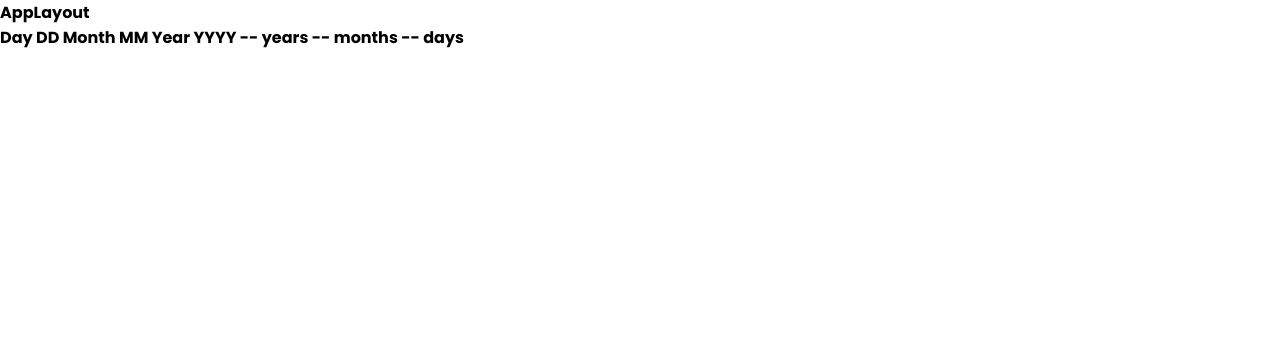
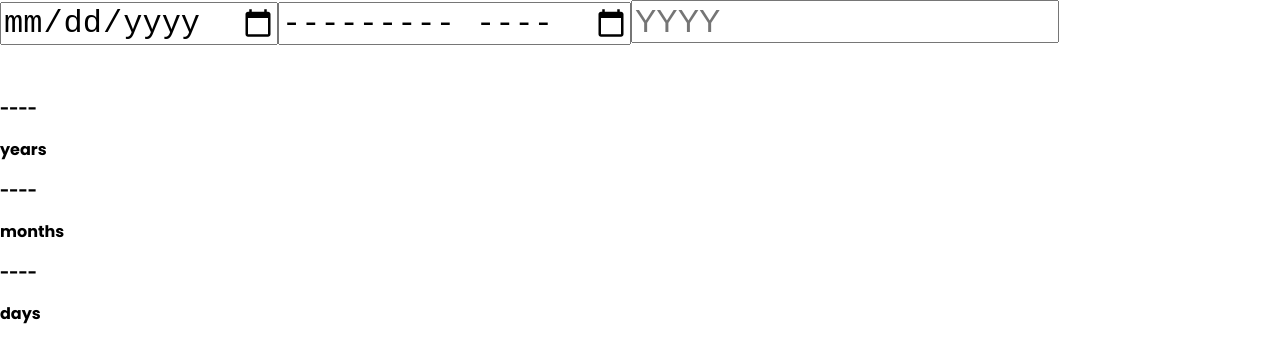
Before and after one commit to lmpko/frontendmentor-age-calculator-app-main, a React app: page / in a window 1280 px wide. Built offline with nearby package versions, Linux system fonts and the light colour scheme.

Commit message:
components with html structure added

```diff
--- a/index.html
+++ b/index.html
@@ -21,18 +21,5 @@
 
   <main id="root">not rendered</main>
 
-  Day
-  DD
-
-  Month
-  MM
-
-  Year
-  YYYY
-
-  -- years
-  -- months
-  -- days
-
 </body>
 </html>
--- a/src/AppLayout.js
+++ b/src/AppLayout.js
@@ -1,8 +1,15 @@
 import React from 'react'
+import DateFormCompononet from './DateFormCompononet'
+import LineComponent from "./LineComponent"
+import ShowComponent from "./ShowComponent"
 
 const AppLayout = () => {
   return (
-    <div>AppLayout</div>
+    <>
+        <DateFormCompononet/>
+        <LineComponent />
+        <ShowComponent />
+    </>
   )
 }
 
--- /dev/null
+++ b/src/DateFormCompononet.js
@@ -0,0 +1,21 @@
+import React from 'react'
+
+const DateFormCompononet = () => {
+  return (
+    <form>
+      <label for="day">
+        <input type="date" name="" value="" id='day' placeholder='DD'/>
+      </label>
+
+      <label for="month">
+        <input type="month" name="" value="" id='month' placeholder='MM'/>
+      </label>
+
+      <label for="year">
+        <input type="year" name="" value="" id='year' placeholder='YYYY'/>
+      </label>
+    </form>
+  )
+}
+
+export default DateFormCompononet
--- /dev/null
+++ b/src/LineComponent.js
@@ -0,0 +1,12 @@
+import React from 'react'
+import arrowIMG from "/assets/images/icon-arrow.svg"
+
+const LineComponent = () => {
+  return (
+    <div>
+      <img src={arrowIMG} alt="arrow-icon"/>
+    </div>
+  )
+}
+
+export default LineComponent
--- /dev/null
+++ b/src/ShowComponent.js
@@ -0,0 +1,25 @@
+import React from 'react'
+
+const ShowComponent = () => {
+  return (
+    <div>
+      <div>
+        <span>--</span>
+        <span>--</span>
+        <p>years</p>
+      </div>
+      <div>
+        <span>--</span>
+        <span>--</span>
+        <p>months</p>
+      </div>
+      <div>
+        <span>--</span>
+        <span>--</span>
+        <p>days</p>
+      </div>
+    </div>
+  )
+}
+
+export default ShowComponent
```
